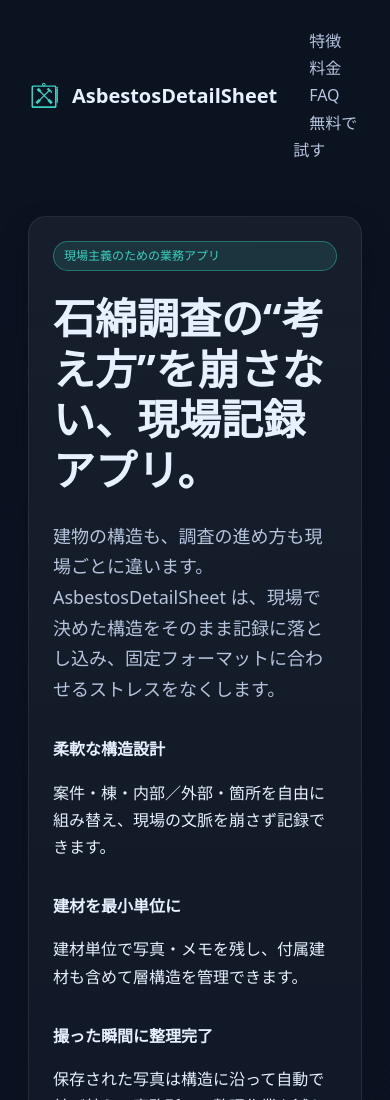
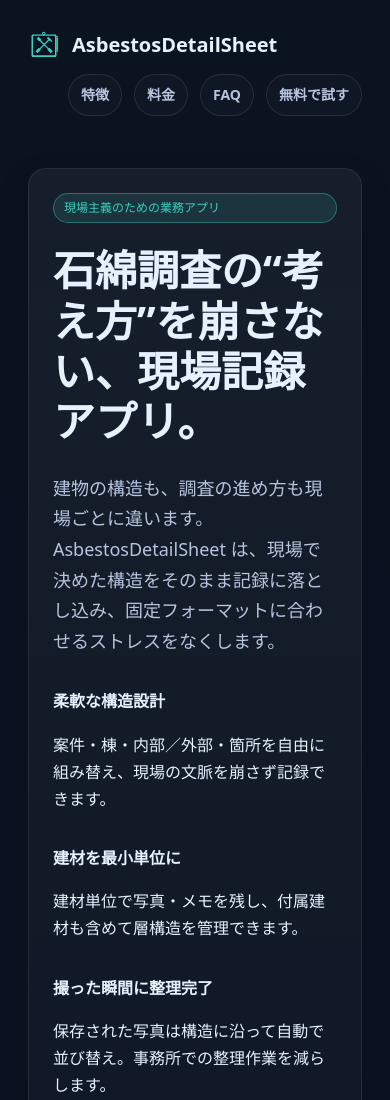
Before and after one commit to AsbScreening/asb-screening-lp, a plain HTML site: page index.html in a window 390 px wide. Shown: the top 1100 px of the page. Drawn offline with Linux system fonts and the light colour scheme.

Commit message:
Improve mobile nav styling

```diff
--- a/styles.css
+++ b/styles.css
@@ -6,8 +6,9 @@ body{background:linear-gradient(180deg,var(--bg),#0d1629 60%,#0b1220);color:var(
 .header{display:flex;align-items:center;justify-content:space-between;gap:16px}
 .logo{display:flex;align-items:center;gap:12px;font-weight:700;font-size:20px;text-decoration:none;color:var(--text)}
 .badge{background:rgba(57,210,192,.12);border:1px solid rgba(57,210,192,.4);color:var(--accent);padding:4px 10px;border-radius:999px;font-size:12px}
-.nav a{color:var(--muted);text-decoration:none;margin-left:16px}
-.nav a:hover{color:var(--text)}
+.nav{display:flex;align-items:center;gap:12px}
+.nav a{color:var(--muted);text-decoration:none;padding:8px 12px;border:1px solid rgba(255,255,255,.1);border-radius:999px;background:rgba(255,255,255,.02);white-space:nowrap;font-weight:600;font-size:14px}
+.nav a:hover{color:var(--text);border-color:rgba(255,255,255,.18)}
 .hero{display:grid;grid-template-columns:1.2fr .85fr;gap:24px;margin:52px 0 42px;align-items:start}
 @media (max-width:980px){.hero{grid-template-columns:1fr}}
 .card{background:linear-gradient(180deg,rgba(255,255,255,.05),rgba(255,255,255,.02));border:1px solid var(--border);border-radius:18px;padding:24px;box-shadow:0 14px 32px rgba(0,0,0,.18)}
@@ -47,6 +48,8 @@ body{background:linear-gradient(180deg,var(--bg),#0d1629 60%,#0b1220);color:var(
 @media (max-width:900px){.concept-main{width:100%}}
 @media (max-width:800px){.diagram-shell{padding:26px 22px}.screens-grid{grid-template-columns:repeat(2,1fr)}}
 @media (max-width:560px){.diagram-shell{padding:22px 16px}.diagram-heading h2{font-size:26px}.screens-grid{grid-template-columns:1fr}.screens{margin-top:36px}.concept-figure figcaption{font-size:14px}}
+.header{flex-wrap:wrap}
+@media (max-width:720px){.header{flex-direction:column;align-items:flex-start;gap:12px}.nav{width:100%;justify-content:flex-end;flex-wrap:wrap}.nav a{flex:0 1 auto}}
 .three-things{margin:72px 0 48px}
 .three-things h2{margin:0 0 12px}
 .section-top{display:flex;align-items:flex-start;justify-content:space-between;gap:18px;flex-wrap:wrap;margin-bottom:18px}
```
